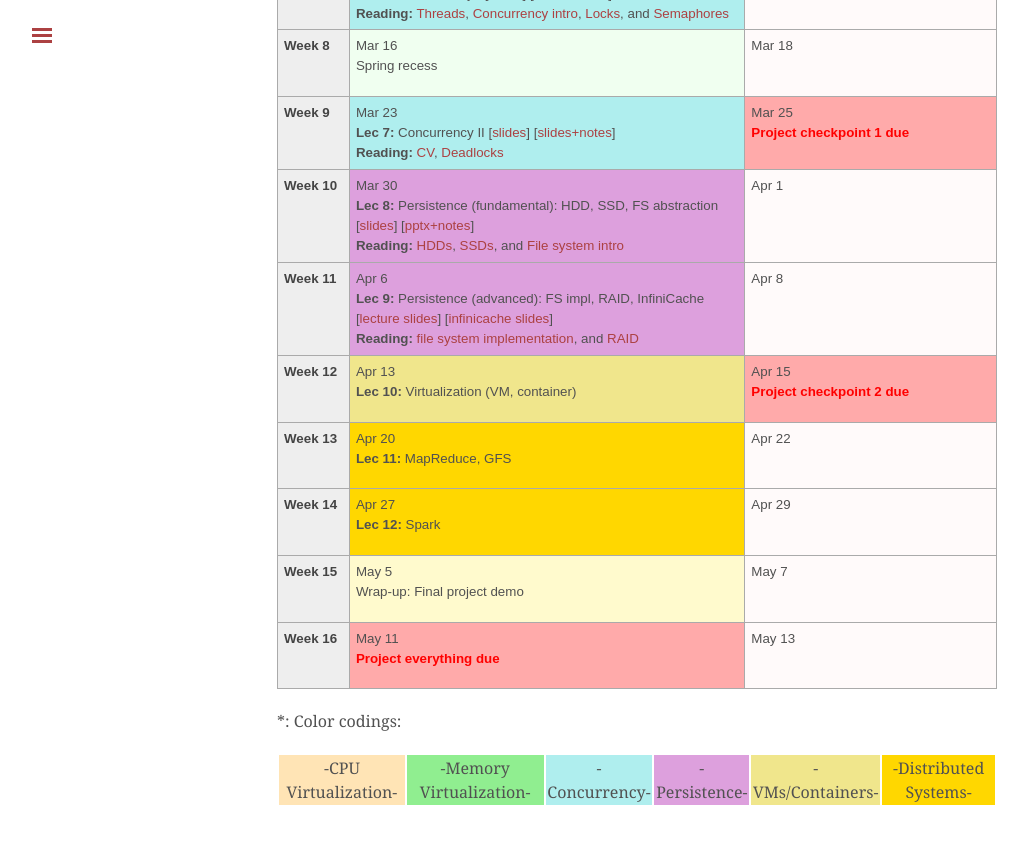
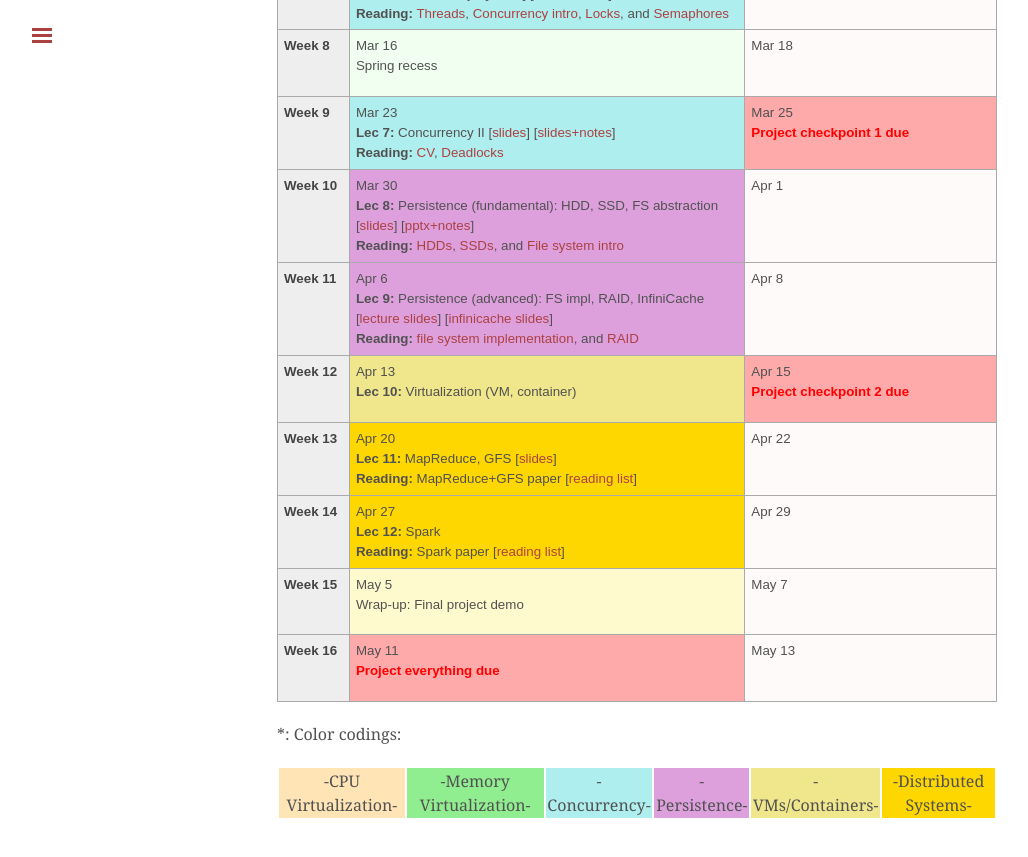
Before and after one commit to tddg/cs571-spring22, a Jekyll site: the page built from schedule.md, in a window 1280 px wide and 900 px high, scrolled down 1050 px. Shown: the top 857 px of the window, without its empty margins (3-1031 px from the left). Built offline with Jekyll 4.4.1, drawn with Linux system fonts in a browser that asks for light colours.

Commit message:
added lec 11

```diff
--- a/_data/news.yml
+++ b/_data/news.yml
@@ -1,3 +1,7 @@
+
+- date: <strong>04/20/2022</strong>
+  headline: "Lec 11 is posted."
+
 - date: <strong>04/05/2022</strong>
   headline: "Lec 9 is posted."
 
--- a/schedule.md
+++ b/schedule.md
@@ -234,14 +234,16 @@ a team, only one team member needs to fill the form.
 <tr> <!-- week of Apr 20 -->
   <td id="2021-4-20" class="date"><b>Week 13</b></td>
   <td class="distsys">Apr 20<br/>
-	<b>Lec 11:</b> MapReduce, GFS
+	<b>Lec 11:</b> MapReduce, GFS [<a href="./public/lecs/lec11-mapreduce-gfs.pdf">slides</a>] <br/>
+	<b>Reading:</b> MapReduce+GFS paper [<a href="./reading_list.html">reading list</a>]
 	</td>
   <td class="nodue">Apr 22</td>
 </tr>
 <tr> <!-- week of Apr 27 -->
   <td id="2021-4-27" class="date"><b>Week 14</b></td>
   <td class="distsys">Apr 27<br/>
-	<b>Lec 12:</b> Spark
+	<b>Lec 12:</b> Spark <br/>
+	<b>Reading:</b> Spark paper [<a href="./reading_list.html">reading list</a>]
 	</td>
   <td class="nodue">Apr 29</td>
 </tr>
```
Also changed, not shown: 1 other file.
